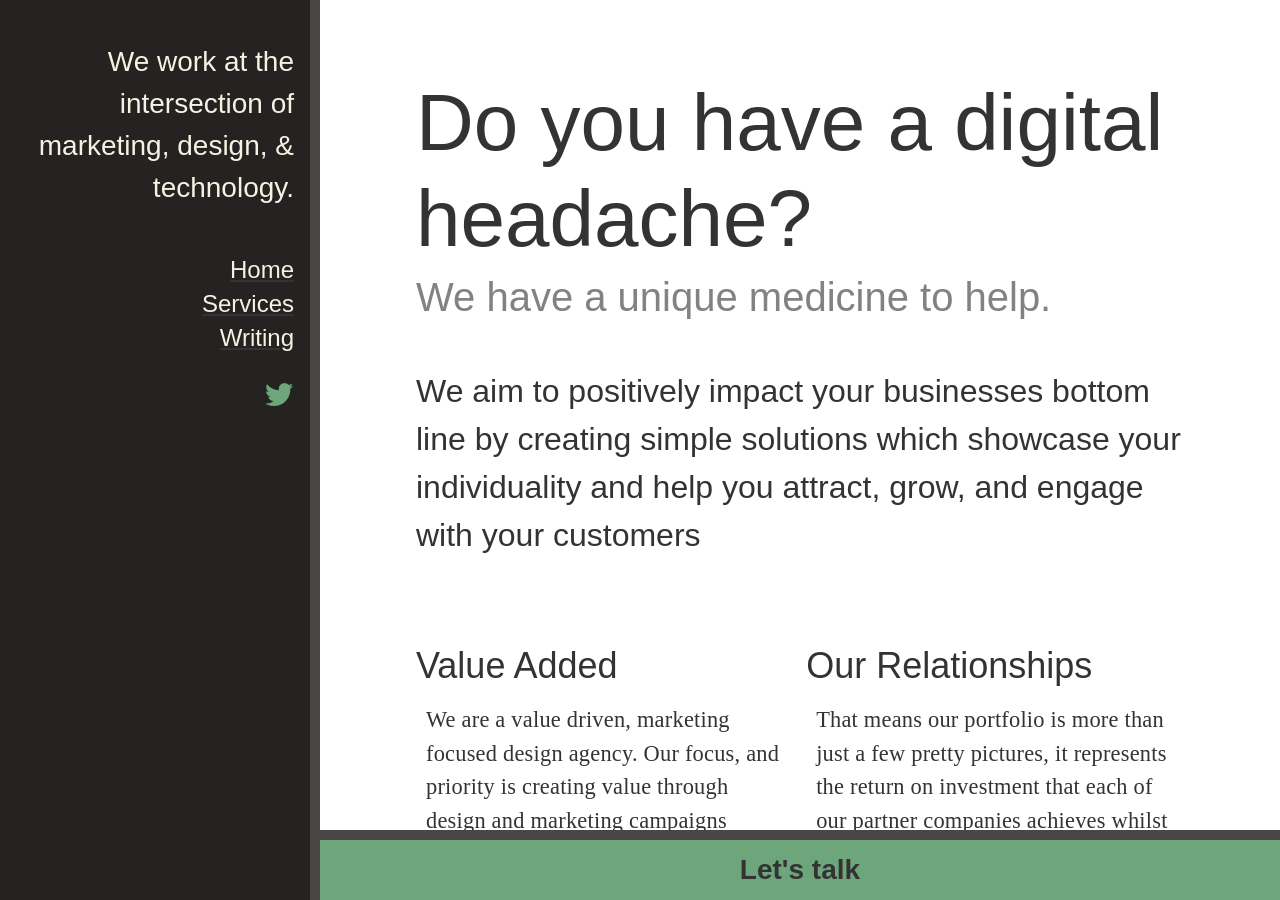
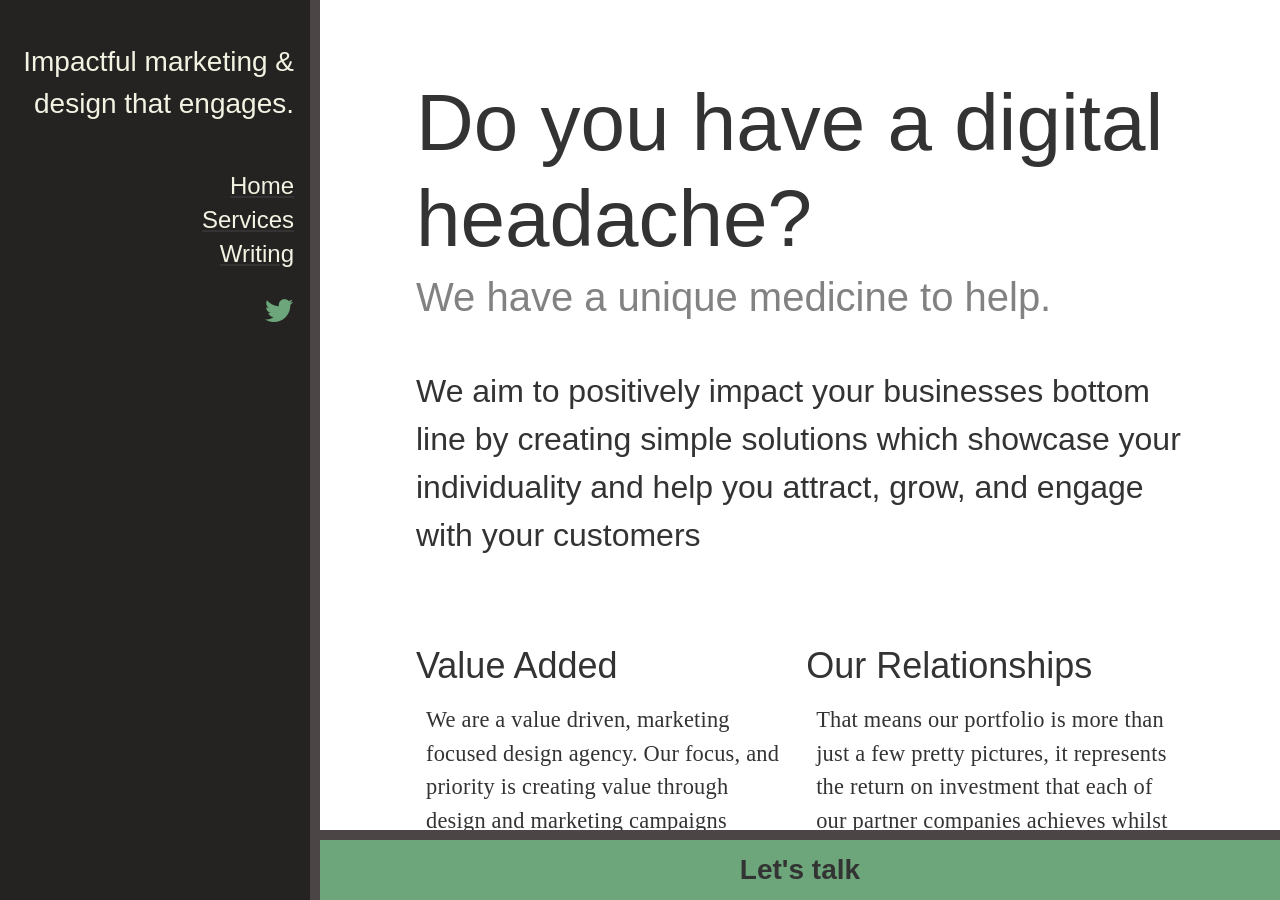
Before and after one commit to baselrazouk/bottomline, a Jekyll site: the page built from index.html, in a window 1280 px wide and 900 px high. Built offline with Jekyll 4.4.1, drawn with Linux system fonts in a browser that asks for light colours.

Commit message:
Update header.html

```diff
--- a/_includes/header.html
+++ b/_includes/header.html
@@ -6,7 +6,7 @@
     <div class ="section header-container">
         <h1 class="logo"><a href="/" | prepend: site.baseurl }}</a></h1>
         <h4 class="sub-head">
-        We work at the intersection of marketing, design, &amp; technology.
+        Impactful marketing &amp; design that engages.
         </h4>
     </div>
 
```
